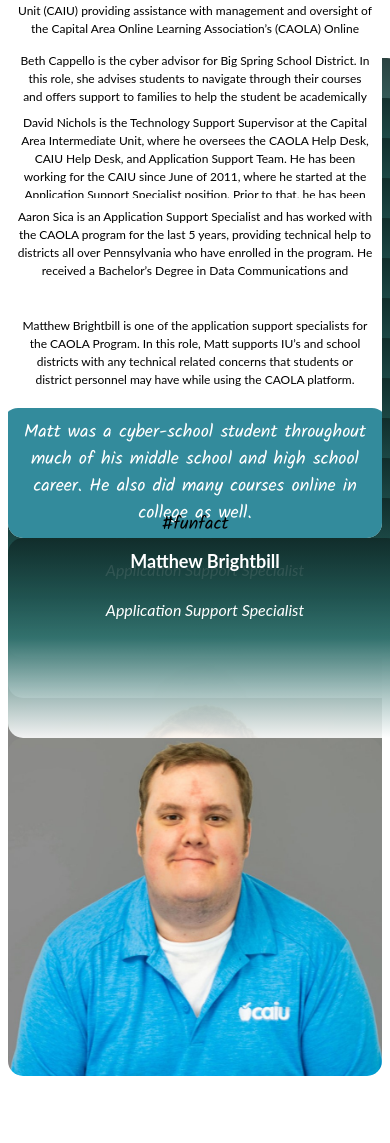
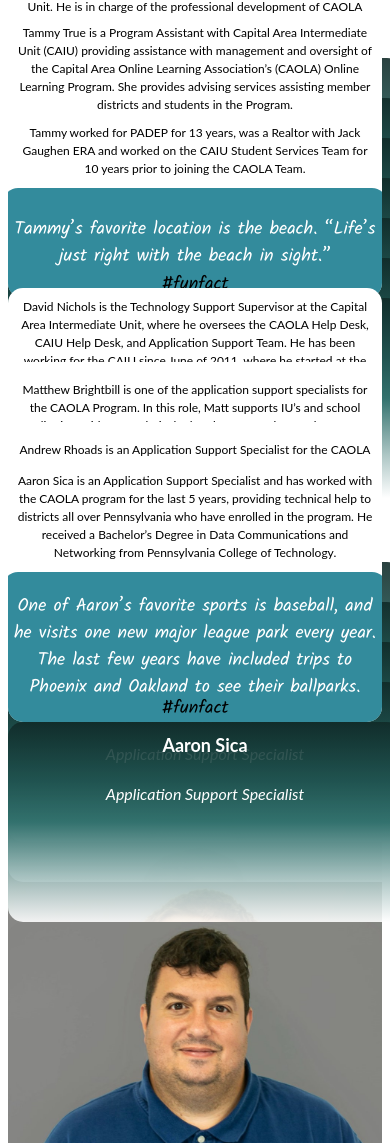
Before and after one commit to CordanoCorey/about-us, a website with bundled scripts: page index.html in a window 390 px wide. Shown: the top 1143 px of the page. Before the commit the page ends 1076 px from the top, so only its background shows below. Built offline with nearby package versions, Linux system fonts and the light colour scheme.

Commit message:
final draft;

```diff
--- a/index.ts
+++ b/index.ts
@@ -8,9 +8,13 @@ class TeamMember {
   bio: string[] = [];
   funFacts: string[] = [];
 
+  get className(): string {
+    return this.name.toLowerCase().replace(' ', '-');
+  }
+
   render() {
     return `
-    <div class="team-member scene">
+    <div class="team-member scene ${this.className}">
       <div class="spacer2">
         <span class="name">${this.name}</span>
         <span class="title">${this.title}</span>
@@ -49,12 +53,12 @@ class TeamMember {
 }
 
 function renderTeam(team: TeamMember[]) {
-  return team.reduce((acc, x) => {
+  return team.reduce((acc, x, i) => {
     return `${acc}${x.render()}`;
   }, '');
 }
 
-const teamMembers: TeamMember[] = [
+const caolaTeamMembers: TeamMember[] = [
   Object.assign(new TeamMember(), {
     name: 'Holly Brzycki',
     title: 'Supervisor of Online Learning',
@@ -65,6 +69,44 @@ const teamMembers: TeamMember[] = [
     funFacts: ['Holly has visited 42 states with a life goal of visiting all 50 states.']
   }),
   Object.assign(new TeamMember(), {
+    name: 'Aaron Clarke',
+    title: 'Online Learning Account Manager',
+    imageSrc: 'Aaron Clarke.jpg',
+    bio: [
+      'Aaron Clarke is the Online Learning Account Manager for the CAOLA Program. In this role, Aaron works with IU and School District partners to support and grow their respective online learning programs through the use of CAOLA.'
+    ],
+    funFacts: ['Aaron operates a successful DJ business, MAC2 DJ Entertainment. He also enjoys showing his classic car, a Pontiac 20th Anniversary Turbo Trans Am.']
+  }),
+  Object.assign(new TeamMember(), {
+    name: 'Keisha Cree',
+    title: 'Program Assistant',
+    imageSrc: 'Keisha Cree.jpg',
+    bio: [
+      'Keisha Cree is a Program Assistant for the CAOLA program. Her role involves advising school districts and students to navigate through their courses and offer support to be successful. Prior to CAOLA, she worked with children with developmental delays and before that was a Pre-K teacher. She is very invested in the educational success of students of all ages.'
+    ],
+    funFacts: ['Keisha owns and runs a photography business outside of her work at CAOLA!']
+  }),
+  // Object.assign(new TeamMember(), {
+  //   name: 'Beth Cappello',
+  //   imageSrc: 'Elizabeth Cappello.jpg',
+  //   title: 'Special Projects Coordinator',
+  //   bio: [
+  //     'Beth Cappello is the cyber advisor for Big Spring School District. In this role, she advises students to navigate through their courses and offers support to families to help the student be academically successful. She received her undergraduate degree in Middle Grades Mathematics from West Chester University and will complete her Special Education Masters degree from Shippensburg University Spring 2020!'
+  //   ],
+  //   funFacts: [
+  //     'Beth took a 37-day road trip across the United States in the summer of 2018 with her husband. They traveled through 26 different states and can’t wait to do something like this again!'
+  //   ]
+  // }),
+  Object.assign(new TeamMember(), {
+    name: 'Kristen Gross',
+    title: 'Online Learning Support Administrator',
+    imageSrc: 'Kristen Gross.jpg',
+    bio: [
+      'Kristen Gross is the Online Learning Support Administrator for the CAOLA program at the Capital Area Intermediate Unit. She supports CAOLA by maintaining the course catalog and monitoring students as an advisor for school districts in our program. Kristen received her undergraduate degree in Elementary and Special Education from Lebanon Valley College.'
+    ],
+    funFacts: ['Kristen currently raises five backyard chickens. Their names are Sara, Duck, Rose, Snowy and Pancakes.']
+  }),
+  Object.assign(new TeamMember(), {
     name: 'Bryan Guerrisi',
     title: ' Online Support Administrator',
     imageSrc: 'Bryan Guerrisi.jpg',
@@ -72,25 +114,7 @@ const teamMembers: TeamMember[] = [
       'Bryan Guerrisi is the Online Support Administrator for the Capital Area Online Learning Association at the Capital Area Intermediate Unit. He is in charge of the professional development of CAOLA members as it pertains to vendors and the learning management systems used by the CAOLA consortium.',
       'Bryan has a Bachelor’s degree from Lock Haven University and a Master’s degree from Penn State University. '
     ],
-    funFacts: ['I am ambidextrous.']
-  }),
-  Object.assign(new TeamMember(), {
-    name: 'Aaron Clarke',
-    title: 'Online Learning Account Manager',
-    imageSrc: 'Aaron Clarke.jpg',
-    bio: [
-      'Aaron Clarke is the Online Learning Account Manager for the CAOLA Program. In this role, Aaron works with IU and School District partners to support and grow their respective online learning programs through the use of CAOLA.'
-    ],
-    funFacts: ['I operate a successful DJ business, MAC2 DJ Entertainment. I also enjoy showing my classic car, a Pontiac 20th Anniversary Turbo Trans Am.']
-  }),
-  Object.assign(new TeamMember(), {
-    name: 'Kristen Gross',
-    title: 'Online Learning Support Administrator',
-    imageSrc: 'Kristen Gross.jpg',
-    bio: [
-      'Kristen Gross is the Online Learning Support Administrator for the CAOLA program at the Capital Area Intermediate Unit. She supports CAOLA by maintaining the course catalog and monitoring students as an advisor for school districts in our program. Kristen received her undergraduate degree in Elementary and Special Education from Lebanon Valley College.'
-    ],
-    funFacts: ['I currently raise 5 backyard chickens. Their names are Sara, Duck, Rose, Snowy and Pancakes.']
+    funFacts: ['Bryan is ambidextrous.']
   }),
   Object.assign(new TeamMember(), {
     name: 'Casey Stepp',
@@ -99,7 +123,7 @@ const teamMembers: TeamMember[] = [
     bio: [
       'Casey Stepp is the Program Secretary for Online Learning at the Capital Area Intermediate Unit. She supports CAOLA by keeping the line of communication open between the CAIU Staff and districts/IUs, Schedule/organize meetings, prepares invoicing and provides administrative support for CAOLA staff.'
     ],
-    funFacts: ['I live on a 40 acre farm, I was proposed to with an entire field of sunflowers and I can play the piano, flute and piccolo.']
+    funFacts: ['Casey lives on a 40 acre farm. She was proposed to with an entire field of sunflowers. Also, she can play the piano, flute and piccolo.']
   }),
   Object.assign(new TeamMember(), {
     name: 'Tammy True',
@@ -110,27 +134,10 @@ const teamMembers: TeamMember[] = [
       'Tammy worked for PADEP for 13 years, was a Realtor with Jack Gaughen ERA and worked on the CAIU Student Services Team for 10 years prior to joining the CAOLA Team.'
     ],
     funFacts: ['Tammy’s favorite location is the beach. “Life’s just right with the beach in sight.”']
-  }),
-  Object.assign(new TeamMember(), {
-    name: 'Keisha Cree',
-    title: 'Program Assistant',
-    imageSrc: 'Keisha Cree.jpg',
-    bio: [
-      'Keisha Cree is a Program Assistant for the CAOLA program. Her role involves advising school districts and students to navigate through their courses and offer support to be successful. Prior to CAOLA, she worked with children with developmental delays and before that was a Pre-K teacher. She is very invested in the educational success of students of all ages.'
-    ],
-    funFacts: ['Keisha owns and runs a photography business outside of her work at CAOLA!']
-  }),
-  Object.assign(new TeamMember(), {
-    name: 'Beth Cappello',
-    imageSrc: 'Elizabeth Cappello.jpg',
-    title: 'Special Projects Coordinator',
-    bio: [
-      'Beth Cappello is the cyber advisor for Big Spring School District. In this role, she advises students to navigate through their courses and offers support to families to help the student be academically successful. She received her undergraduate degree in Middle Grades Mathematics from West Chester University and will complete her Special Education Masters degree from Shippensburg University Spring 2020!'
-    ],
-    funFacts: [
-      'Beth took a 37-day road trip across the United States in the summer of 2018 with her husband. They traveled through 26 different states and can’t wait to do something like this again!'
-    ]
-  }),
+  })
+];
+
+const helpDeskers: TeamMember[] = [
   Object.assign(new TeamMember(), {
     name: 'Dave Nichols',
     title: 'Technology Support Supervisor',
@@ -139,6 +146,15 @@ const teamMembers: TeamMember[] = [
       'David Nichols is the Technology Support Supervisor at the Capital Area Intermediate Unit, where he oversees the CAOLA Help Desk, CAIU Help Desk, and Application Support Team. He has been working for the CAIU since June of 2011, where he started at the Application Support Specialist position. Prior to that, he has been working in technology for 13 years after receiving his Bachelors of Science in Information Science and Technology from Pennsylvania State University.'
     ],
     funFacts: ['David proposed to his then girlfriend on a cruise, in the middle of the ocean at midnight over New Years.']
+  }),
+  Object.assign(new TeamMember(), {
+    name: 'Matthew Brightbill',
+    title: 'Application Support Specialist',
+    imageSrc: 'Matt Brightbill.jpg',
+    bio: [
+      'Matthew Brightbill is one of the application support specialists for the CAOLA Program. In this role, Matt supports IU’s and school districts with any technical related concerns that students or district personnel may have while using the CAOLA platform.'
+    ],
+    funFacts: ['Matt was a cyber-school student throughout much of his middle school and high school career.  He also did many courses online in college as well.']
   }),
   Object.assign(new TeamMember(), {
     name: 'Andrew Rhoads',
@@ -150,6 +166,15 @@ const teamMembers: TeamMember[] = [
     funFacts: ['Andrew has no middle name!']
   }),
   Object.assign(new TeamMember(), {
+    name: 'Adam Shank',
+    title: 'Application Support Specialist',
+    imageSrc: 'Adam Shank.jpg',
+    bio: [
+      'Adam Shank is an Application Support Specialist for the CAOLA Helpdesk.  Adam assists students and school representatives with course questions within the CAOLA platform, as well as prepares and manages CAOLA student issued laptops and devices.'
+    ],
+    funFacts: ['Adam flew for the first time in November 2018.']
+  }),
+  Object.assign(new TeamMember(), {
     name: 'Aaron Sica',
     title: 'Application Support Specialist',
     imageSrc: 'Aaron Sica.jpg',
@@ -159,24 +184,6 @@ const teamMembers: TeamMember[] = [
     funFacts: [
       'One of Aaron’s favorite sports is baseball, and he visits one new major league park every year. The last few years have included trips to Phoenix and Oakland to see their ballparks.'
     ]
-  }),
-  Object.assign(new TeamMember(), {
-    name: 'Adam Shank',
-    title: 'Application Support Specialist',
-    imageSrc: 'Adam Shank.jpg',
-    bio: [
-      'Adam Shank is an Application Support Specialist for the CAOLA Helpdesk.  Adam assists students and school representatives with course questions within the CAOLA platform, as well as prepares and manages CAOLA student issued laptops and devices.'
-    ],
-    funFacts: ['Adam flew for the first time in November 2018.']
-  }),
-  Object.assign(new TeamMember(), {
-    name: 'Matthew Brightbill',
-    title: 'Application Support Specialist',
-    imageSrc: 'Matt Brightbill.jpg',
-    bio: [
-      'Matthew Brightbill is one of the application support specialists for the CAOLA Program. In this role, Matt supports IU’s and school districts with any technical related concerns that students or district personnel may have while using the CAOLA platform.'
-    ],
-    funFacts: ['Matt was a cyber-school student throughout much of his middle school and high school career.  He also did many courses online in college as well.']
   })
 ];
 
@@ -184,7 +191,12 @@ window.onload = init;
 
 function init() {
   const appDiv: HTMLElement = document.getElementById('our-team');
-  appDiv.innerHTML = `<div id="team">${renderTeam(teamMembers)}</div>`;
+  appDiv.innerHTML = `
+    <div class="supervisor">${caolaTeamMembers[0].render()}</div><div class="team">${renderTeam(caolaTeamMembers.filter((x, i) => i > 0))}</div>
+    <div id="help-desk">Caola Technology Support</div>
+    <hr>
+    <div class="supervisor">${helpDeskers[0].render()}</div><div class="team">${renderTeam(helpDeskers.filter((x, i) => i > 0))}</div>
+  `;
 
   const cards = document.getElementsByClassName('team-member');
   Array.from(cards).forEach(card => {
--- a/style.css
+++ b/style.css
@@ -12,7 +12,8 @@ h2 {
   font-family: Lato;
 }
 
-#team {
+.team,
+.supervisor {
   display: flex;
   flex-wrap: wrap;
   align-items: center;
@@ -163,8 +164,22 @@ h2 {
   overflow: hidden;
 }
 
+#help-desk {
+  font-size: 42px;
+  color: #49575f;
+  font-weight: 900;
+  text-transform: uppercase;
+  line-height: 1;
+  margin: 80px 0 7px 0;
+  display: flex;
+  align-items: center;
+  justify-content: center;
+  text-align: center;
+}
+
 @media (max-width: 1024px) {
-  #team {
+  .team,
+  .supervisor {
     flex-direction: column;
     width: 100%;
     justify-content: center;
@@ -243,97 +258,97 @@ h2 {
   }
 
   /* Holly Brzycki */
-  .team-member:nth-of-type(1) {
+  .team-member.holly-brzycki {
     height: 821px;
     margin-top: 50px;
   }
 
-  .team-member:nth-of-type(1) .bio {
+  .team-member.holly-brzycki .bio {
     margin-bottom: 10px;
   }
 
-  .team-member:nth-of-type(1) .card-back {
+  .team-member.holly-brzycki .card-back {
     max-height: 310px;
   }
 
   /* Bryan Guerrisi */
-  .team-member:nth-of-type(2) {
+  .team-member.bryan-guerrisi {
     height: 787px;
   }
 
   /* Aaron Clarke */
-  .team-member:nth-of-type(3) {
+  .team-member.aaron-clarke {
     height: 758px;
   }
 
-  .team-member:nth-of-type(3) .fun-facts {
+  .team-member.aaron-clarke .fun-facts {
     height: 100px;
   }
 
   /* Kristen Gross */
-  .team-member:nth-of-type(4) {
+  .team-member.kristen-gross {
     height: 808px;
   }
 
   /* Casey Stepp */
-  .team-member:nth-of-type(5) {
+  .team-member.casey-stepp {
     height: 786px;
   }
 
-  .team-member:nth-of-type(5) .fun-facts {
+  .team-member.casey-stepp .fun-facts {
     height: 100px;
   }
 
   /* Tammy True */
-  .team-member:nth-of-type(6) {
+  .team-member.tammy-true {
     height: 783px;
   }
 
   /* Keisha Cree */
-  .team-member:nth-of-type(7) {
+  .team-member.keisha-cree {
     height: 808px;
   }
 
   /* Beth Cappello */
-  .team-member:nth-of-type(8) {
+  .team-member.beth-cappello {
     height: 866px;
   }
 
-  .team-member:nth-of-type(8) .fun-facts {
+  .team-member.beth-cappello .fun-facts {
     height: 120px;
   }
 
   /* Dave Nichols */
-  .team-member:nth-of-type(9) {
+  .team-member.dave-nichols {
     height: 824px;
   }
 
   /* Andrew Rhoads */
-  .team-member:nth-of-type(10) {
+  .team-member.andrew-rhoads {
     height: 714px;
   }
 
   /* Aaron Sica */
-  .team-member:nth-of-type(11) {
+  .team-member.aaron-sica {
     height: 780px;
+    margin-bottom: 100px;
   }
 
-  .team-member:nth-of-type(11) .fun-facts {
+  .team-member.aaron-sica .fun-facts {
     height: 120px;
   }
 
   /* Adam Shank */
-  .team-member:nth-of-type(12) {
+  .team-member.adam-shank {
     height: 738px;
   }
 
   /* Matt Brightbill */
-  .team-member:nth-of-type(13) {
+  .team-member.matthew-brightbill {
     height: 749px;
-    margin-bottom: 50px;
   }
 
-  .team-member:nth-of-type(13) .fun-facts {
+  .team-member.matthew-brightbill .fun-facts {
     height: 100px;
   }
 }
```
Also changed, not shown: 4 other files.
